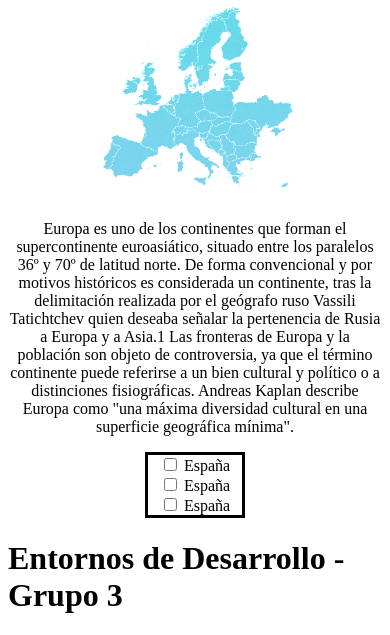
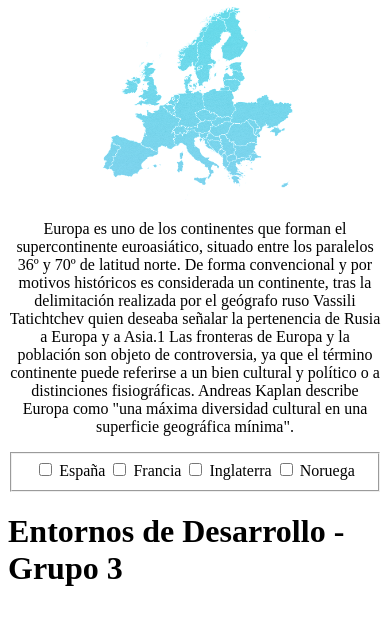
Before and after one commit to robe78/Continentes---Grupo3, a plain HTML site: page www/index.html in a window 390 px wide. Shown: the part 273-908 px from the top of the page. After the commit the page ends 882 px from the top, so only its background shows below. Drawn offline with Linux system fonts and the light colour scheme; some packages are replaced by stand-ins of ours.

Commit message:
commit check alineado
hice unos cambios en los check

```diff
--- a/www/index.html
+++ b/www/index.html
@@ -1,33 +1,8 @@
 <!DOCTYPE html>
-<!--
-    Licensed to the Apache Software Foundation (ASF) under one
-    or more contributor license agreements.  See the NOTICE file
-    distributed with this work for additional information
-    regarding copyright ownership.  The ASF licenses this file
-    to you under the Apache License, Version 2.0 (the
-    "License"); you may not use this file except in compliance
-    with the License.  You may obtain a copy of the License at
 
-    http://www.apache.org/licenses/LICENSE-2.0
-
-    Unless required by applicable law or agreed to in writing,
-    software distributed under the License is distributed on an
-    "AS IS" BASIS, WITHOUT WARRANTIES OR CONDITIONS OF ANY
-     KIND, either express or implied.  See the License for the
-    specific language governing permissions and limitations
-    under the License.
--->
 <html>
     <head>
-        <!--
-        Customize this policy to fit your own app's needs. For more guidance, see:
-            https://github.com/apache/cordova-plugin-whitelist/blob/master/README.md#content-security-policy
-        Some notes:
-            * gap: is required only on iOS (when using UIWebView) and is needed for JS->native communication
-            * https://ssl.gstatic.com is required only on Android and is needed for TalkBack to function properly
-            * Disables use of inline scripts in order to mitigate risk of XSS vulnerabilities. To change this:
-                * Enable inline JS: add 'unsafe-inline' to default-src
-        -->
+
         <meta charset="utf-8" />
         <meta http-equiv="Content-Security-Policy" content="default-src 'self' data: gap: https://ssl.gstatic.com 'unsafe-eval'; style-src 'self' 'unsafe-inline'; media-src *">
         <meta name="format-detection" content="telephone=no">
@@ -71,11 +46,19 @@
                 <center><img src="img/europa.png" alt="europa" height="200">
                 <p>Europa es uno de los continentes que forman el supercontinente euroasiático, situado entre los paralelos 36º y 70º de latitud norte. De forma convencional y por motivos históricos es considerada un continente, tras la delimitación realizada por el geógrafo ruso Vassili Tatichtchev quien deseaba señalar la pertenencia de Rusia a Europa y a Asia.1 Las fronteras de Europa y la población son objeto de controversia, ya que el término continente puede referirse a un bien cultural y político o a distinciones fisiográficas. Andreas Kaplan describe Europa como "una máxima diversidad cultural en una superficie geográfica mínima".</p>
 
-                <div id="check">
-                    <input name="checkbox" id="checkbox" type="checkbox" value="1" /> España
-                    <input name="checkbox" id="checkbox" type="checkbox" value="1" /> España
-                    <input name="checkbox" id="checkbox" type="checkbox" value="1" /> España
-               </div>
+
+                    <fieldset data-role="controlgroup">
+                        <input type="checkbox" name="checkbox-1a" id="checkbox-1a">
+                        <label for="checkbox-1a">España</label>
+                        <input type="checkbox" name="checkbox-2a" id="checkbox-2a">
+                        <label for="checkbox-2a">Francia</label>
+                        <input type="checkbox" name="checkbox-3a" id="checkbox-3a">
+                        <label for="checkbox-3a">Inglaterra</label>
+                        <input type="checkbox" name="checkbox-4a" id="checkbox-4a">
+                        <label for="checkbox-4a">Noruega</label>
+                    </fieldset>
+
+
                </center>
 
               </div>
```
Also changed, not shown: www/css/index.css (+1 -18 lines).
